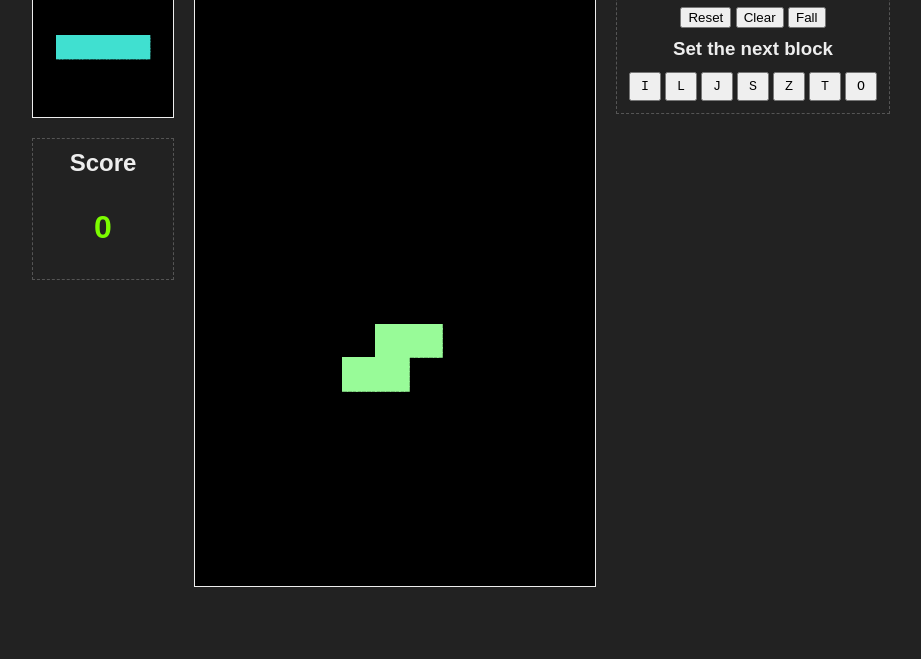
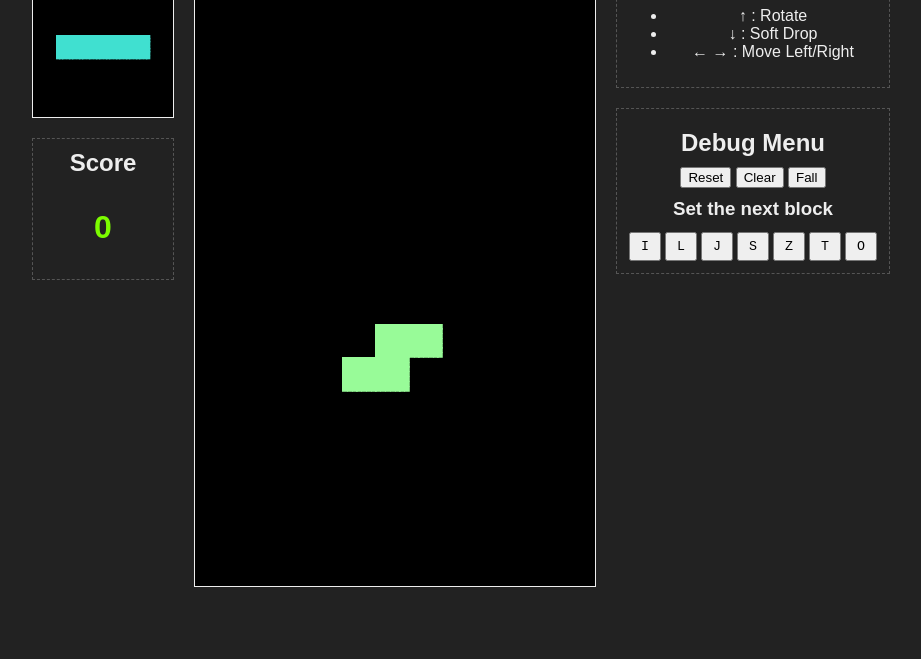
Before and after one commit to this-is-h/sand-tetris-h5, a website built with Vite: page index.html in a window 1280 px wide. Shown: the part 141-800 px from the top of the page, without its empty margins (179-1100 px from the left). Built offline with nearby package versions, Linux system fonts and the light colour scheme.

Commit message:
feat: 添加游戏操作指南

```diff
--- a/index.html
+++ b/index.html
@@ -31,6 +31,14 @@
 
             <!-- 右侧调试菜单 -->
             <div>
+                <div id="instructions">
+                    <h3>Guide</h3>
+                    <ul>
+                        <li><span>&uarr;</span> : Rotate</li>
+                        <li><span>&darr;</span> : Soft Drop</li>
+                        <li><span>&larr;</span> <span>&rarr;</span> : Move Left/Right</li>
+                    </ul>
+                </div>
                 <div id="debug-menu">
                     <h2>Debug Menu</h2>
                     <button id="reset-button">Reset</button>
@@ -75,6 +83,13 @@
             text-align: center;
         }
 
+        #instructions {
+            margin-top: 20px;
+            padding: 10px;
+            border: 1px dashed #555;
+            text-align: center;
+        }
+
         #block-selector button {
             margin: 2px;
             padding: 5px 10px;
```
